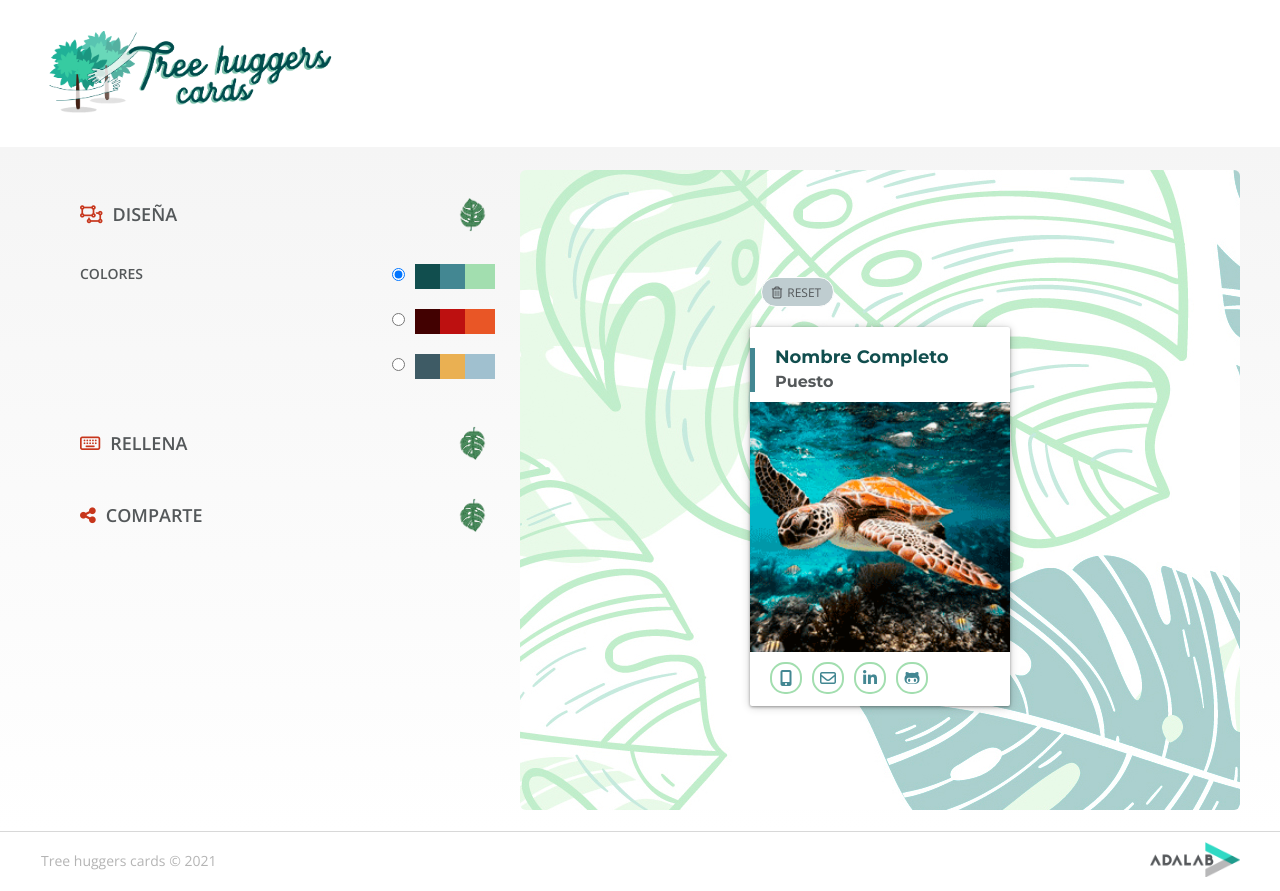
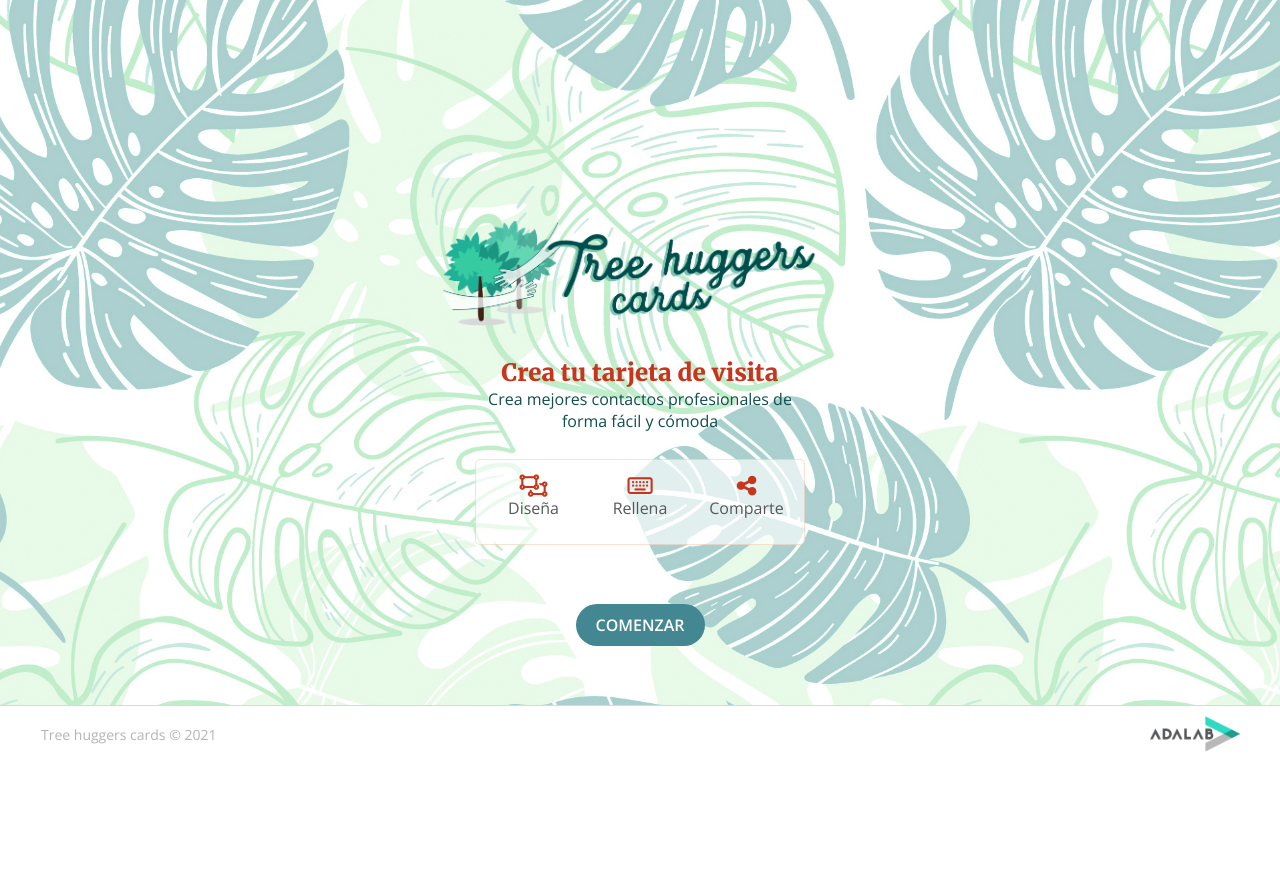
Before and after one commit to Adalab/project-promo-l-module-3-team-6, a React (Create React App) app: page /#/ in a window 1280 px wide. After the commit the page ends 800 px from the top, so only its background shows below. Built offline with nearby package versions, Linux system fonts and the light colour scheme.

Commit message:
Add landing file and react-router functionality

```diff
--- a/package.json
+++ b/package.json
@@ -10,6 +10,7 @@
     "node-sass": "^5.0.0",
     "react": "^17.0.1",
     "react-dom": "^17.0.1",
+    "react-router-dom": "^5.2.0",
     "react-scripts": "4.0.2",
     "web-vitals": "^1.1.0"
   },
--- a/src/components/App.js
+++ b/src/components/App.js
@@ -1,19 +1,15 @@
-import React from 'react';
-import Header from './Header';
-import CardPreview from './CardPreview';
-import Navigation from './Navigation';
-import Generator from './Generator';
-import Footer from './Footer';
-import Reset from './Reset';
+import React from "react";
+import { Route, Switch } from "react-router-dom";
+import Generator from "./Generator";
+import Landing from "./Landing";
 
 class App extends React.Component {
   render() {
     return (
-      <>
-        <Generator />
-
-        <Footer />
-      </>
+      <Switch>
+        <Route exact path="/" component={Landing} />
+        <Route path="/Generator" component={Generator} />
+      </Switch>
     );
   }
 }
--- a/src/components/Generator.js
+++ b/src/components/Generator.js
@@ -5,6 +5,7 @@ import Collapsable from "./Collapsable";
 import Header from "./Header";
 import Desing from "./Desing";
 import Card from "./Card";
+import Footer from "./Footer";
 
 class Generator extends React.Component {
   constructor(props) {
@@ -138,6 +139,7 @@ class Generator extends React.Component {
             </form>
           </section>
         </main>
+        <Footer />
       </>
     );
   }
--- /dev/null
+++ b/src/components/Landing.js
@@ -0,0 +1,53 @@
+import React from "react";
+import Footer from "./Footer";
+import "../stylesheets/layout/_landing.scss";
+import logo from "../images/logo-treehuggers.png";
+import { Link } from "react-router-dom";
+
+class Landing extends React.Component {
+  render() {
+    return (
+      <>
+        <main className="main">
+          <img className="main__logo" src={logo} alt="Logo Equipo" />
+          <h1 className="main__title">Crea tu tarjeta de visita</h1>
+          <p className="main__text">
+            <span className="main__text--span">
+              Crea mejores contactos profesionales de
+            </span>
+            <span className="main__text--span"> forma fácil y cómoda</span>
+          </p>
+          <section className="main__section">
+            <ul className="main__list">
+              <li className="main__list--item">
+                <i
+                  className="far fa-object-ungroup main__list--item-icon"
+                  aria-label="Diseña"
+                ></i>
+                <h5 className="main__list--item-text">Diseña</h5>
+              </li>
+              <li className="main__list--item">
+                <i className="far fa-keyboard main__list--item-icon"></i>
+                <h5 className="main__list--item-text">Rellena</h5>
+              </li>
+              <li className="main__list--item">
+                <i className="fas fa-share-alt main__list--item-icon"></i>
+                <h5 className="main__list--item-text">Comparte</h5>
+              </li>
+            </ul>
+          </section>
+          <Link
+            to="/Generator"
+            className="main__button"
+            title="Ir a crear tu tarjeta"
+          >
+            Comenzar
+          </Link>
+        </main>
+        <Footer />
+      </>
+    );
+  }
+}
+
+export default Landing;
--- a/src/stylesheets/layout/_landing.scss
+++ b/src/stylesheets/layout/_landing.scss
@@ -1,22 +1,18 @@
+@import "../core/_core.scss";
 .main {
-  background: url(../images/leaves.jpg) no-repeat center;
+  background: url(../../images/leaves.jpg) no-repeat center;
   background-size: cover;
   display: flex;
   justify-content: flex-end;
   flex-direction: column;
   align-items: center;
   border: 1px #d8d8d8;
-  // padding: 95px 26px 110px;
-  height: 100vh;
+  height: calc(100vh - 95px);
 
-  // @include tablet {
-  // padding-bottom: 59px;
-  // padding: 95px 26px 110px;
-  // }
-
-    @include superdesktop {
-      justify-content: center;
-    }
+  @include superdesktop {
+    justify-content: center;
+    height: calc(100vh - 22px);
+  }
 
   &__logo {
     width: 250px;
@@ -122,8 +118,8 @@
         color: $icons;
         font-size: 1.4rem;
 
-          @include superdesktop {
-          font-size: 2.0rem;
+        @include superdesktop {
+          font-size: 2rem;
         }
       }
 
@@ -173,7 +169,6 @@
       font-size: 20px;
       width: 150px;
       height: 46px;
-
     }
   }
 }
```
Also changed, not shown: src/index.js (+7 -7 lines), 1 other file (tests, documents, lock files or other folders).
